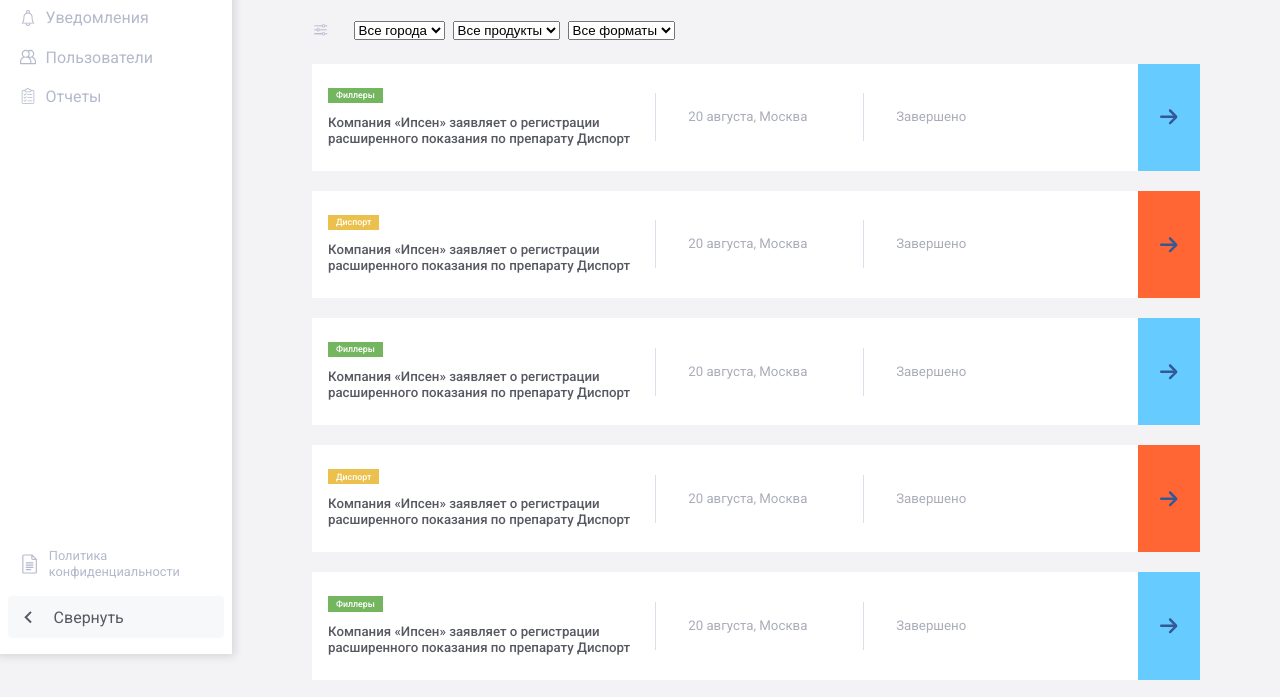
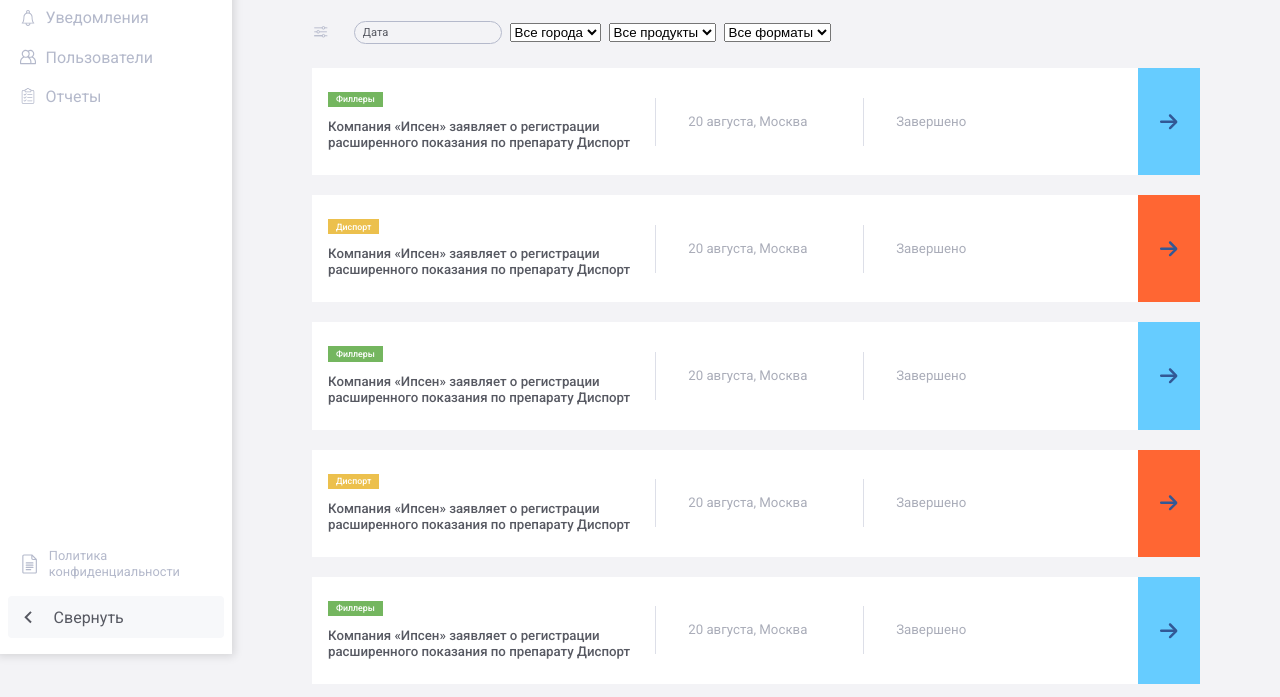
Before and after one commit to ArtemSafin-WebDev/afina, a website built with webpack: page src/events-status.html in a window 1280 px wide. Shown: the part 146-843 px from the top of the page. Built offline with nearby package versions, Linux system fonts and the light colour scheme; files whose address does not match are found by name; what choices.js, detect-it would draw is missing.

Commit message:
Добавлен выбор диапазона дат

```diff
--- a/src/scss/_filters.scss
+++ b/src/scss/_filters.scss
@@ -110,3 +110,24 @@
         color: white;
     }
 }
+
+
+.filters__date-range-input {
+    padding: 0;
+    border-radius: 1.5rem !important;
+    min-height: auto;
+    border: 1px solid var(--blue-text);
+    background: transparent;
+    // min-width: 16rem;
+    font-size: 1.4rem;
+    padding: 0;
+    padding: 0.5rem 1rem;
+
+    .light-bg & {
+        border-color: #dddfe8;
+    }
+
+    @include placeholder {
+        color: var(--text-color);
+    }
+}
--- a/src/templates/blocks/events-status.html
+++ b/src/templates/blocks/events-status.html
@@ -32,6 +32,9 @@
             </svg>
         </div>
         <form action="/" class="filters__form">
+            <div class="filters__custom-select">
+                <input readonly type="text" data-range="true" data-multiple-dates-separator=" - " class="filters__date-range-input datepicker-here" placeholder="Дата"/>
+            </div>
             <div class="filters__custom-select">
                 <select name="city" class="js-custom-select">
                     <option value="all" selected>Все города</option>
```
Also changed, not shown: build/css/styles.css, build/css/styles.min.css, build/events-status.html.
